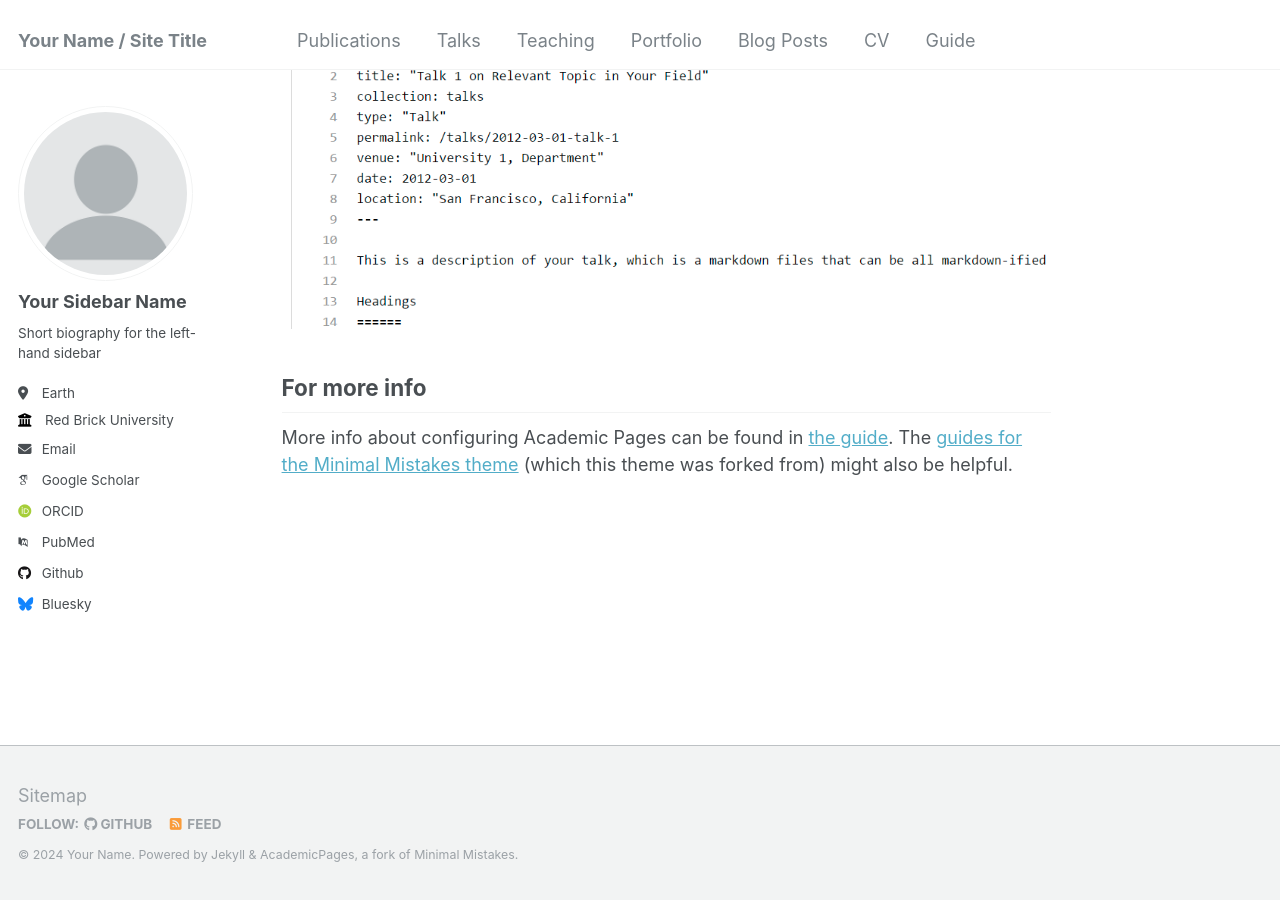
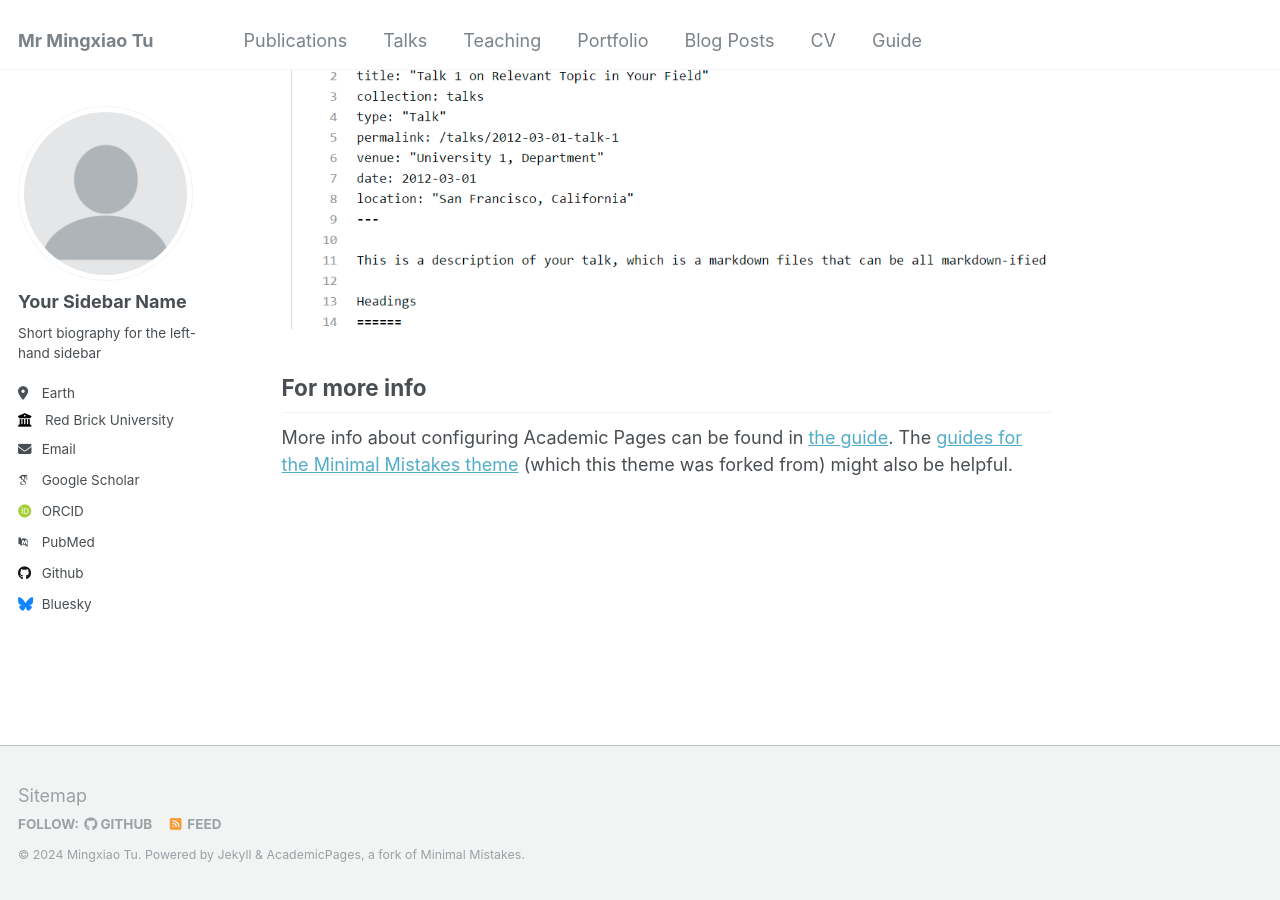
Before and after one commit to mingxiaotu/mingxiaotu.github.io, a Jekyll site: the page built from _pages/about.md, in a window 1280 px wide and 900 px high, scrolled down 2660 px. Built offline with Jekyll 4.4.1, drawn with Linux system fonts in a browser that asks for light colours; some web fonts are replaced.

Commit message:
Update _config.yml

```diff
--- a/_config.yml
+++ b/_config.yml
@@ -8,9 +8,9 @@
 
 # Basic Site Settings
 locale                   : "en-US"
-title                    : "Your Name / Site Title"
+title                    : "Mr Mingxiao Tu"
 title_separator          : "-"
-name                     : &name "Your Name"
+name                     : &name "Mingxiao Tu"
 description              : &description "personal description"
 url                      : https://academicpages.github.io # the base hostname & protocol for your site e.g. "https://mmistakes.github.io"
 baseurl                  : "" # the subpath of your site, e.g. "/blog"
```
